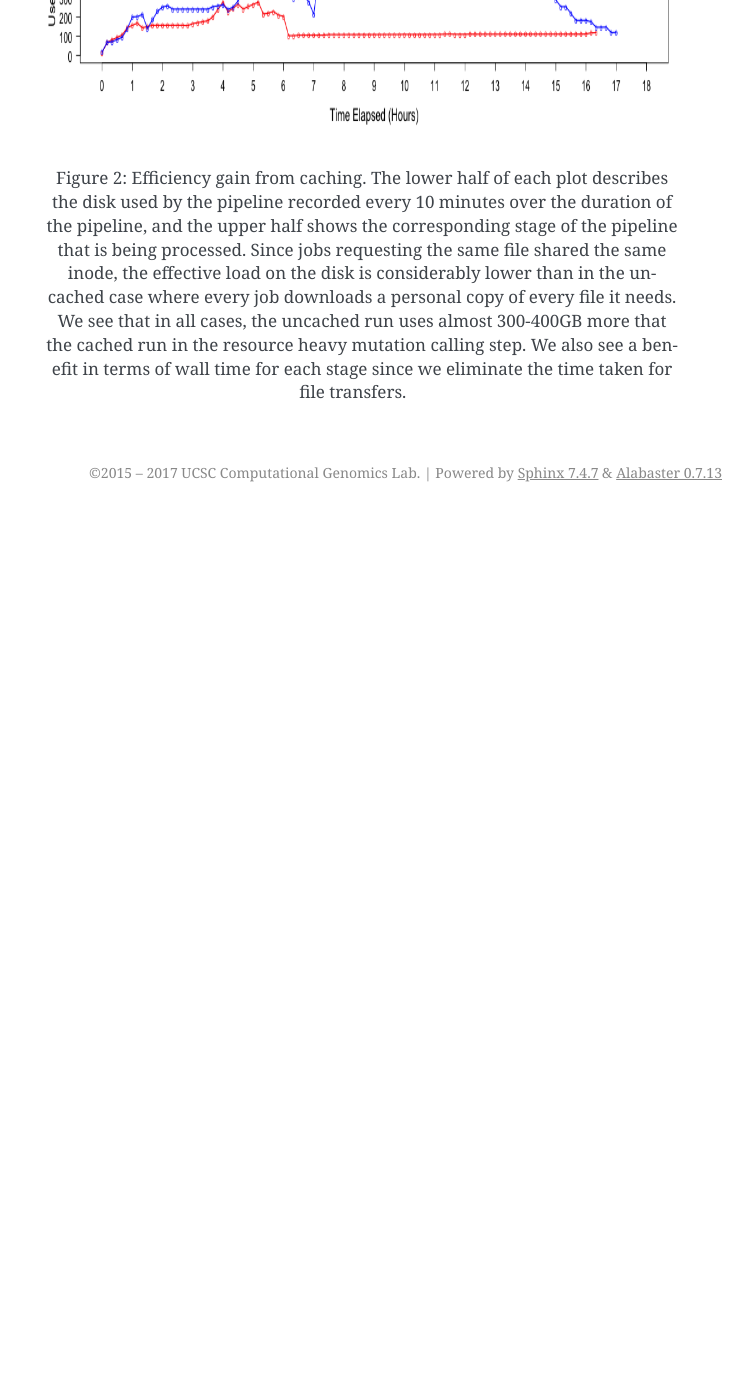
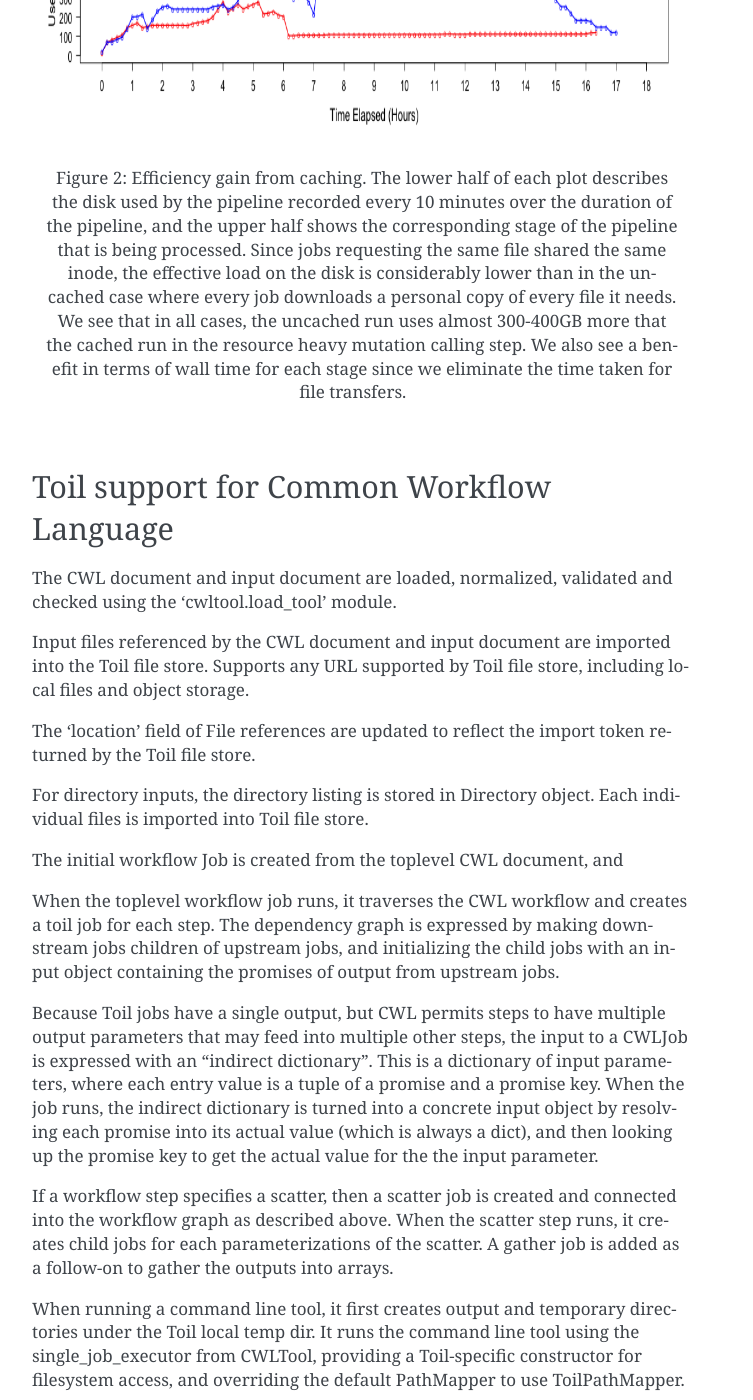
Before and after one commit to DataBiosphere/toil, a Sphinx documentation site: the page built from docs/architecture.rst, in a window 1280 px wide and 1400 px high, scrolled down 4244 px. Shown: the whole window, without its empty margins (388-1141 px from the left). Built offline with Sphinx 7.4.7, drawn with Linux system fonts in a browser that asks for light colours; the version number could not be read and is left out; before the commit the page ends 4756 px from its top, so only the background shows below that; some of the changed text lies outside the part shown.

Commit message:
Add cwltoil code documentation.

```diff
--- a/docs/architecture.rst
+++ b/docs/architecture.rst
@@ -136,3 +136,63 @@ disk-based storage systems as compared to the SSD systems we tested this on.
     in all cases, the uncached run uses almost 300-400GB more that the cached run in the resource
     heavy mutation calling step. We also see a benefit in terms of wall time for each stage since we
     eliminate the time taken for file transfers.
+
+Toil support for Common Workflow Language
+-----------------------------------------
+
+The CWL document and input document are loaded, normalized, validated and
+checked using the 'cwltool.load_tool' module.
+
+Input files referenced by the CWL document and input document are imported into
+the Toil file store.  Supports any URL supported by Toil file store, including
+local files and object storage.
+
+The 'location' field of File references are updated to reflect the import token
+returned by the Toil file store.
+
+For directory inputs, the directory listing is stored in Directory object.
+Each individual files is imported into Toil file store.
+
+The initial workflow Job is created from the toplevel CWL document, and
+
+When the toplevel workflow job runs, it traverses the CWL workflow and creates
+a toil job for each step.  The dependency graph is expressed by making
+downstream jobs children of upstream jobs, and initializing the child jobs with
+an input object containing the promises of output from upstream jobs.
+
+Because Toil jobs have a single output, but CWL permits steps to have multiple
+output parameters that may feed into multiple other steps, the input to a
+CWLJob is expressed with an "indirect dictionary".  This is a dictionary of
+input parameters, where each entry value is a tuple of a promise and a promise
+key.  When the job runs, the indirect dictionary is turned into a concrete
+input object by resolving each promise into its actual value (which is always a
+dict), and then looking up the promise key to get the actual value for the the
+input parameter.
+
+If a workflow step specifies a scatter, then a scatter job is created and
+connected into the workflow graph as described above.  When the scatter step
+runs, it creates child jobs for each parameterizations of the scatter.  A
+gather job is added as a follow-on to gather the outputs into arrays.
+
+When running a command line tool, it first creates output and temporary
+directories under the Toil local temp dir.  It runs the command line tool using
+the single_job_executor from CWLTool, providing a Toil-specific constructor for
+filesystem access, and overriding the default PathMapper to use ToilPathMapper.
+
+The ToilPathMapper keeps track of a file's symbolic identifier (the Toil
+FileStore token), its local path on the host (the value returned by
+readGlobalFile) and the the location of the file inside the Docker container.
+
+After executing single_job_executor from CWLTool, it gets back the output
+object and status.  If the underlying job failed, raise an exception.  Files
+from the output object are added to the file store using writeGlobalFile and
+the 'location' field of File references are updated to reflect the token
+returned by the Toil file store.
+
+When the workflow completes, it returns an indirect dictionary linking to the
+outputs of the job steps that contribute to the final output.  This is the
+value returned by toil.start() or toil.restart().  This is resolved to get the
+final output object.  The files in this object are exported from the file store
+to 'outdir' on the host file system, and the 'location' field of File
+references are updated to reflect the final exported location of the output
+files.
```
Also changed, not shown: 1 other file.
